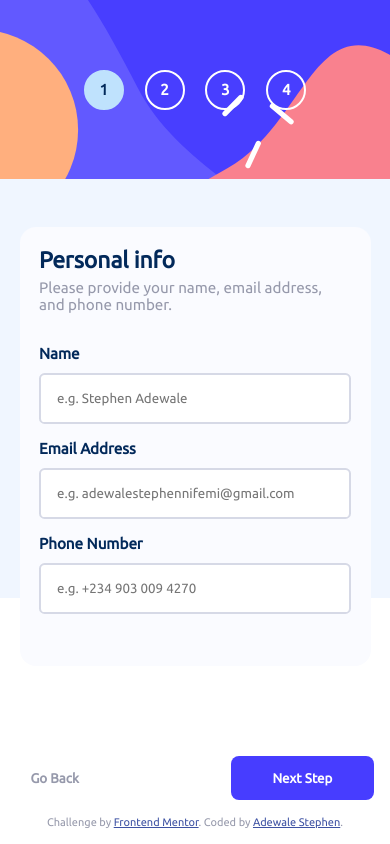
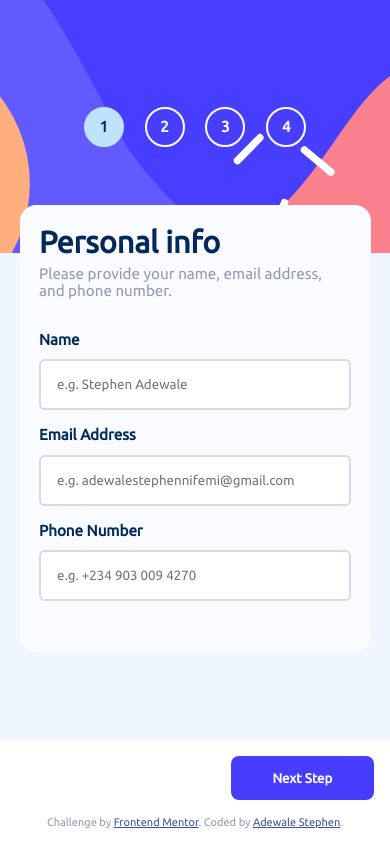
Before and after one commit to DemoStephen/09-starting-project-Multi-Step-Form-, a React (Vite) app: page / in a window 390 px wide. Built offline with nearby package versions, Linux system fonts and the light colour scheme.

Commit message:
update added

```diff
--- a/src/App.css
+++ b/src/App.css
@@ -67,6 +67,9 @@ form {
 header {
   margin: 0 0 1.5rem 0;
 }
+h1 {
+  font-size: 2em;
+}
 /* Step 1 */
 .sectionOne {
   flex-direction: column;
@@ -81,7 +84,10 @@ header {
   outline: none;
   color: var(--coolgray);
 }
-
+.sectionOne .sectOneInput.error {
+  border: 0.125rem solid var(--strawberryred);
+  color: var(--strawberryred);
+}
 /* Step 2 */
 .sectionTwo {
   gap: 2rem;
@@ -282,11 +288,12 @@ h3,
 }
 .d-none {
   display: none;
+}
+.visibility {
   visibility: hidden;
 }
 .d-block {
   display: block;
-  visibility: visible;
 }
 .attribution {
   font-size: 11px;
@@ -309,6 +316,7 @@ h3,
     justify-content: unset;
     gap: 3rem;
     background-color: unset;
+    min-height: 100vh;
   }
   nav {
     background-image: url("./assets/images/bg-sidebar-mobile.svg");
@@ -327,7 +335,7 @@ h3,
   }
   .section {
     width: 90%;
-    margin: auto;
+    margin: -6rem auto 0 auto;
     background-color: var(--alabaster);
     border-radius: 1rem;
     position: unset;
@@ -374,5 +382,6 @@ h3,
   main {
     padding: unset;
     width: 100%;
+    min-height: 100svh;
   }
 }
--- a/src/App.jsx
+++ b/src/App.jsx
@@ -7,7 +7,10 @@ export default function App() {
   const [currentView, setCurrentView] = useState(0);
   const [submit, setSubmit] = useState(false);
   function handleNextView() {
-    setCurrentView((prev) => (prev = prev + 1));
+    setCurrentView((prev) => prev + 1);
+  }
+  function handlePreviousView() {
+    setCurrentView((prev) => prev - 1);
   }
   function handleSubmit() {
     setSubmit(true);
@@ -22,7 +25,8 @@ export default function App() {
           ) : (
             <Form
               currentView={currentView}
-              onChangeView={() => handleNextView()}
+              onNextView={() => handleNextView()}
+              onPreviousView={() => handlePreviousView()}
               onSubmit={handleSubmit}
             />
           )}
```
